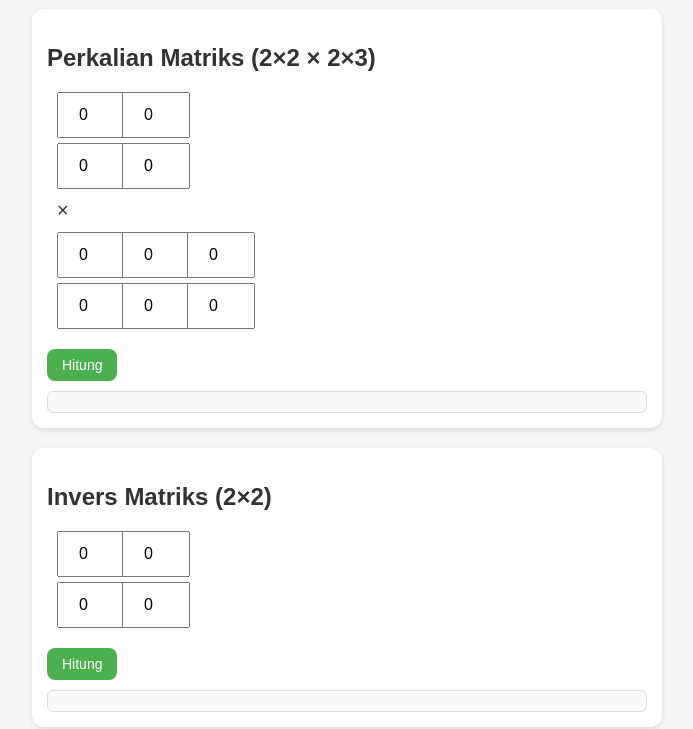
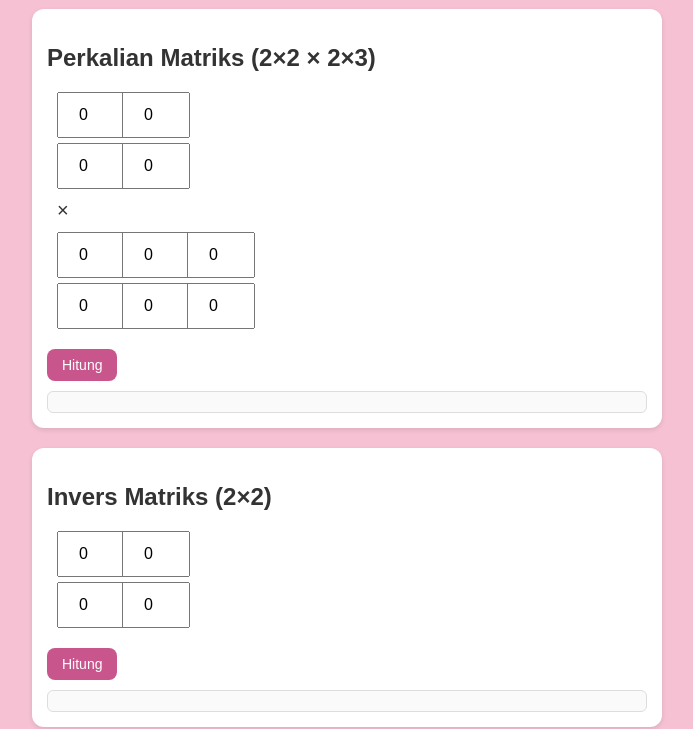
Before and after one commit to aristyaanggie/matrix-math-website, a plain HTML site: page index.html in a window 1280 px wide. Shown: the part 79-808 px from the top of the page, without its empty margins (293-986 px from the left). Drawn offline with Linux system fonts and the light colour scheme.

Commit message:
tampilan warna bg+button

```diff
--- a/styles.css
+++ b/styles.css
@@ -1,7 +1,7 @@
 body {
   font-family: Arial, sans-serif;
   margin: 20px;
-  background: #f5f5f5;
+  background: #f3b1c8ca;
   color: #333;
 }
 
@@ -37,14 +37,14 @@ button {
   padding: 8px 15px;
   border: none;
   border-radius: 8px;
-  background: #4CAF50;
+  background: #c8568d;
   color: white;
   font-size: 14px;
   cursor: pointer;
 }
 
 button:hover {
-  background: #45a049;
+  background: #b70957;
 }
 
 .times {
```
